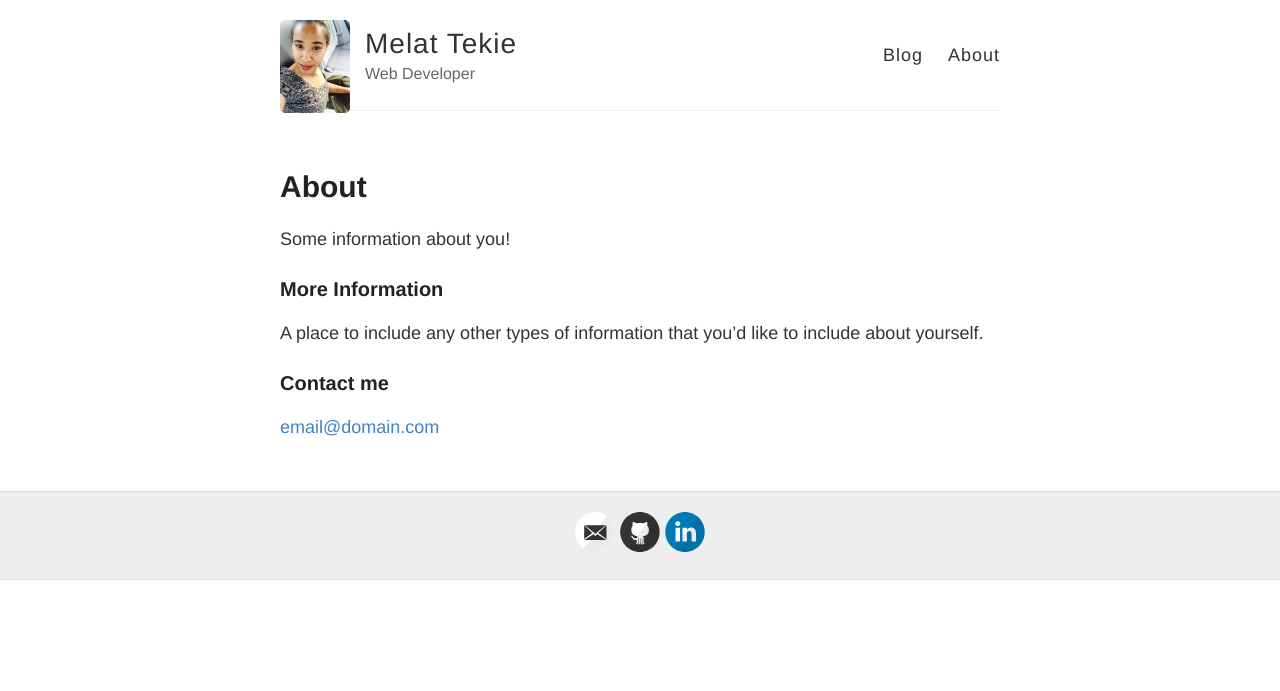
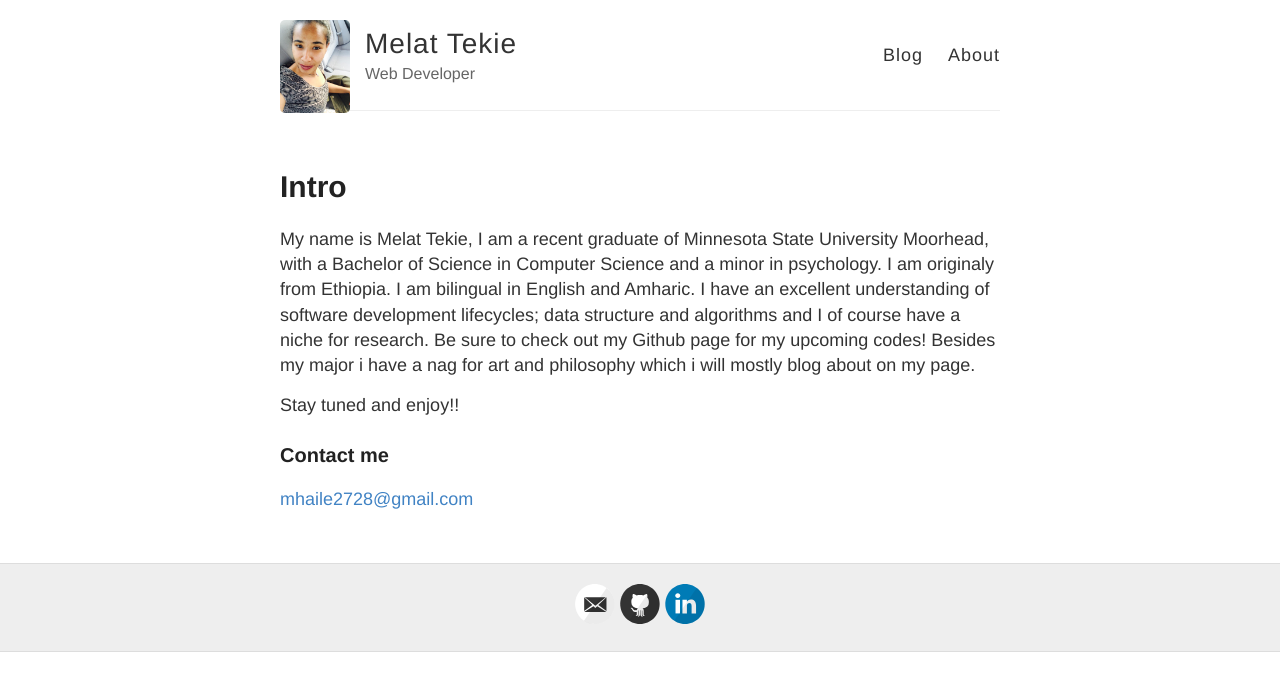
Before and after one commit to MelatTekie/MelatTekie.github.io, a Jekyll site: the page built from about.md, in a window 1280 px wide. Shown: the top 691 px of the page. Built offline with Jekyll 4.4.1, drawn with Linux system fonts in a browser that asks for light colours.

Commit message:
Update about.md

```diff
--- a/about.md
+++ b/about.md
@@ -1,15 +1,14 @@
 ---
 layout: page
-title: About
+title: Intro
 permalink: /about/
 ---
 
-Some information about you!
+My name is Melat Tekie, I am a recent graduate of Minnesota State University Moorhead, with a Bachelor of Science in Computer Science and a minor in psychology. I am originaly from Ethiopia. I am bilingual in English and Amharic. I have an excellent understanding of software development lifecycles; data structure and algorithms and I of course have a niche for research. Be sure to check out my Github page for my upcoming codes!
+Besides my major i have a nag for art and philosophy which i will mostly blog about on my page.
 
-### More Information
-
-A place to include any other types of information that you'd like to include about yourself.
+Stay tuned and enjoy!!
 
 ### Contact me
 
-[email@domain.com](mailto:email@domain.com)
+[mhaile2728@gmail.com](mailto:mhaile2728@gmail.com)
```
